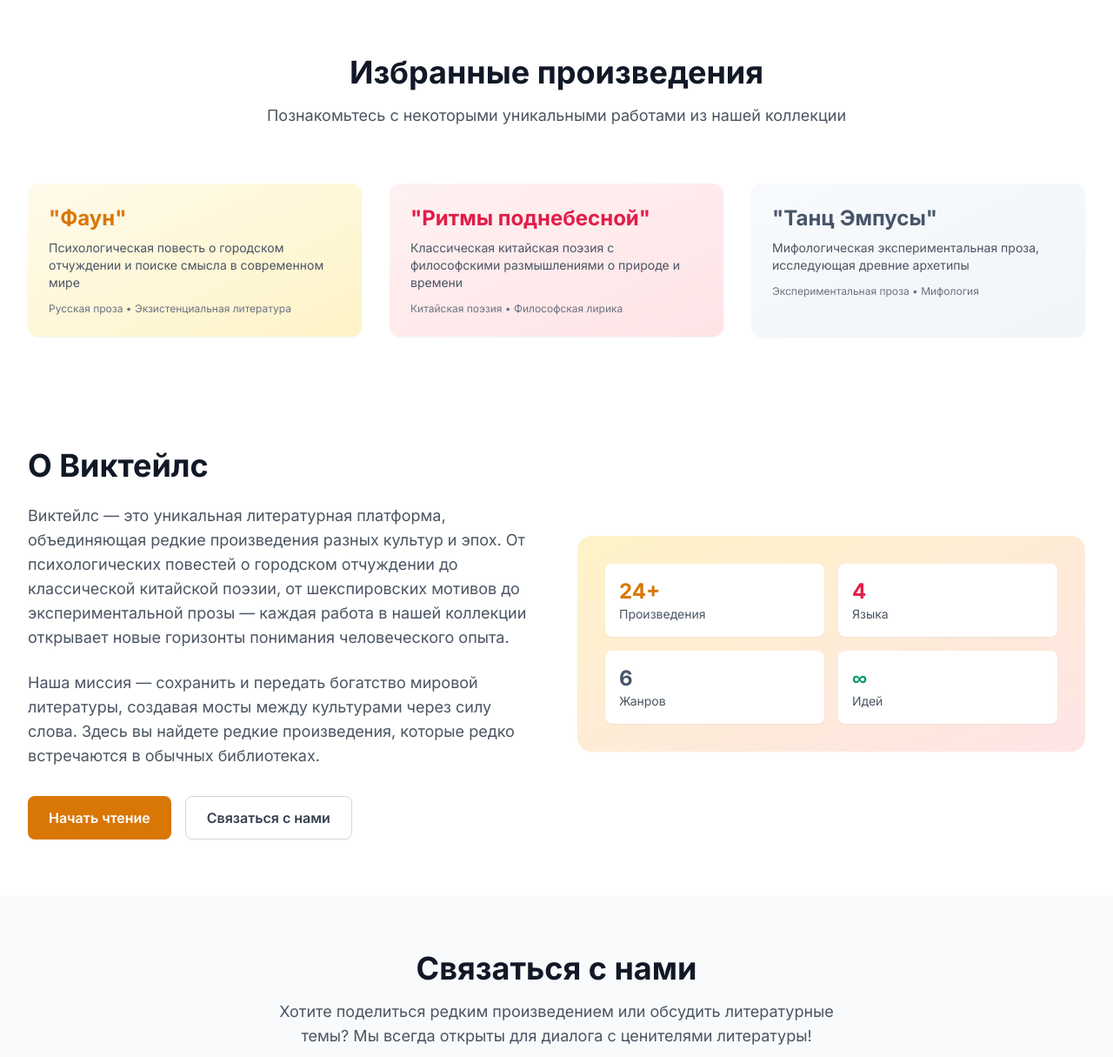
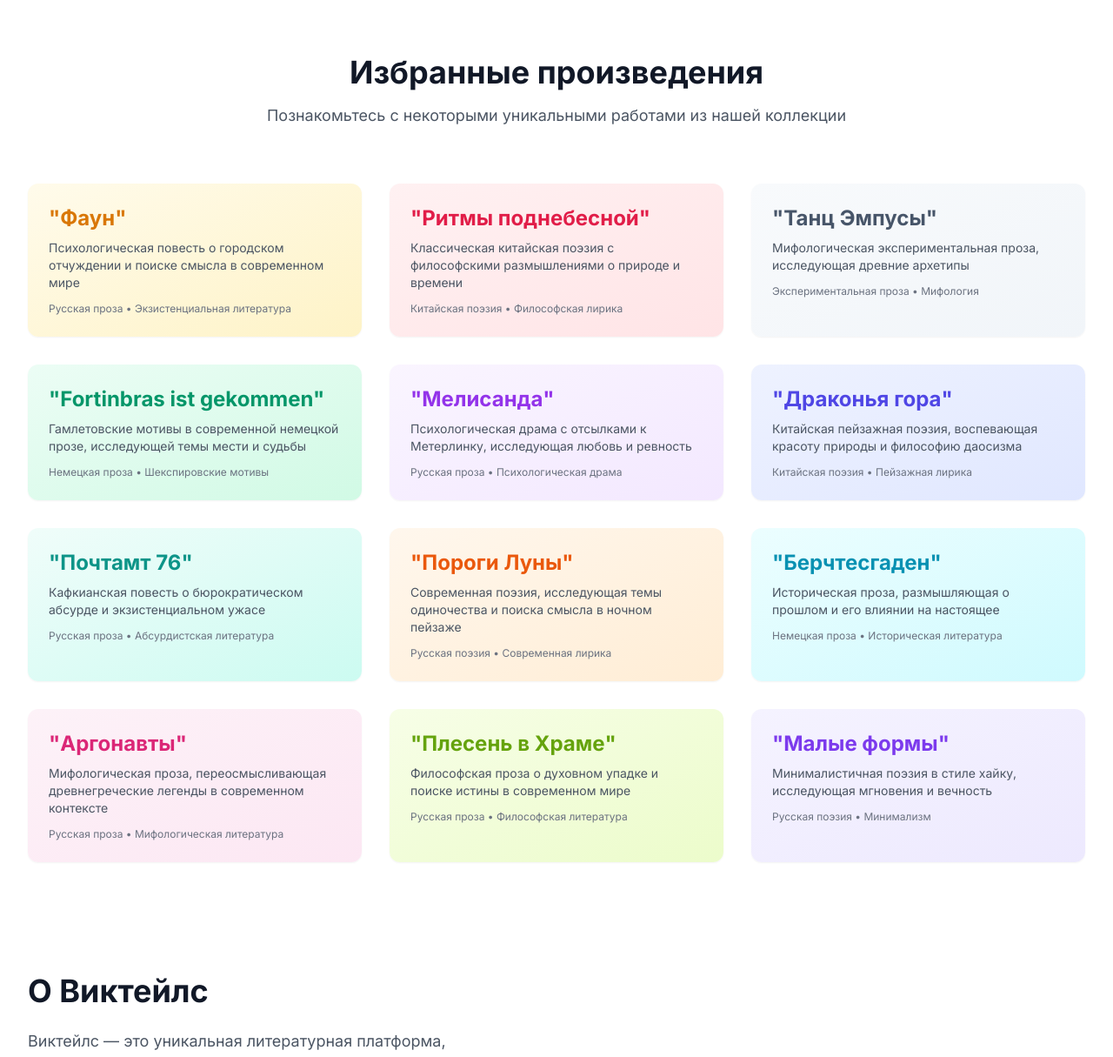
Before and after one commit to InnaTarasyan/wiktales, a Laravel app: page /welcome in a window 1280 px wide. Shown: the part 1100-2315 px from the top of the page at 87% size. Run offline with Laravel 12, Linux system fonts and the light colour scheme; some libraries are stand-ins or nearby versions.

Commit message:
added tales

```diff
--- a/resources/views/welcome.blade.php
+++ b/resources/views/welcome.blade.php
@@ -101,6 +101,7 @@
                 </p>
             </div>
             <div class="grid grid-cols-1 md:grid-cols-3 gap-8">
+                <!-- First Row -->
                 <div class="bg-gradient-to-br from-amber-50 to-amber-100 rounded-xl shadow-sm p-6 hover:shadow-md transition-shadow duration-300">
                     <div class="text-2xl font-bold text-amber-600 mb-2">"Фаун"</div>
                     <p class="text-gray-600 text-sm mb-3">Психологическая повесть о городском отчуждении и поиске смысла в современном мире</p>
@@ -115,6 +116,57 @@
                     <div class="text-2xl font-bold text-slate-600 mb-2">"Танц Эмпусы"</div>
                     <p class="text-gray-600 text-sm mb-3">Мифологическая экспериментальная проза, исследующая древние архетипы</p>
                     <div class="text-xs text-gray-500">Экспериментальная проза • Мифология</div>
+                </div>
+
+                <!-- Second Row -->
+                <div class="bg-gradient-to-br from-emerald-50 to-emerald-100 rounded-xl shadow-sm p-6 hover:shadow-md transition-shadow duration-300">
+                    <div class="text-2xl font-bold text-emerald-600 mb-2">"Fortinbras ist gekommen"</div>
+                    <p class="text-gray-600 text-sm mb-3">Гамлетовские мотивы в современной немецкой прозе, исследующей темы мести и судьбы</p>
+                    <div class="text-xs text-gray-500">Немецкая проза • Шекспировские мотивы</div>
+                </div>
+                <div class="bg-gradient-to-br from-purple-50 to-purple-100 rounded-xl shadow-sm p-6 hover:shadow-md transition-shadow duration-300">
+                    <div class="text-2xl font-bold text-purple-600 mb-2">"Мелисанда"</div>
+                    <p class="text-gray-600 text-sm mb-3">Психологическая драма с отсылками к Метерлинку, исследующая любовь и ревность</p>
+                    <div class="text-xs text-gray-500">Русская проза • Психологическая драма</div>
+                </div>
+                <div class="bg-gradient-to-br from-indigo-50 to-indigo-100 rounded-xl shadow-sm p-6 hover:shadow-md transition-shadow duration-300">
+                    <div class="text-2xl font-bold text-indigo-600 mb-2">"Драконья гора"</div>
+                    <p class="text-gray-600 text-sm mb-3">Китайская пейзажная поэзия, воспевающая красоту природы и философию даосизма</p>
+                    <div class="text-xs text-gray-500">Китайская поэзия • Пейзажная лирика</div>
+                </div>
+
+                <!-- Third Row -->
+                <div class="bg-gradient-to-br from-teal-50 to-teal-100 rounded-xl shadow-sm p-6 hover:shadow-md transition-shadow duration-300">
+                    <div class="text-2xl font-bold text-teal-600 mb-2">"Почтамт 76"</div>
+                    <p class="text-gray-600 text-sm mb-3">Кафкианская повесть о бюрократическом абсурде и экзистенциальном ужасе</p>
+                    <div class="text-xs text-gray-500">Русская проза • Абсурдистская литература</div>
+                </div>
+                <div class="bg-gradient-to-br from-orange-50 to-orange-100 rounded-xl shadow-sm p-6 hover:shadow-md transition-shadow duration-300">
+                    <div class="text-2xl font-bold text-orange-600 mb-2">"Пороги Луны"</div>
+                    <p class="text-gray-600 text-sm mb-3">Современная поэзия, исследующая темы одиночества и поиска смысла в ночном пейзаже</p>
+                    <div class="text-xs text-gray-500">Русская поэзия • Современная лирика</div>
+                </div>
+                <div class="bg-gradient-to-br from-cyan-50 to-cyan-100 rounded-xl shadow-sm p-6 hover:shadow-md transition-shadow duration-300">
+                    <div class="text-2xl font-bold text-cyan-600 mb-2">"Берчтесгаден"</div>
+                    <p class="text-gray-600 text-sm mb-3">Историческая проза, размышляющая о прошлом и его влиянии на настоящее</p>
+                    <div class="text-xs text-gray-500">Немецкая проза • Историческая литература</div>
+                </div>
+
+                <!-- Fourth Row -->
+                <div class="bg-gradient-to-br from-pink-50 to-pink-100 rounded-xl shadow-sm p-6 hover:shadow-md transition-shadow duration-300">
+                    <div class="text-2xl font-bold text-pink-600 mb-2">"Аргонавты"</div>
+                    <p class="text-gray-600 text-sm mb-3">Мифологическая проза, переосмысливающая древнегреческие легенды в современном контексте</p>
+                    <div class="text-xs text-gray-500">Русская проза • Мифологическая литература</div>
+                </div>
+                <div class="bg-gradient-to-br from-lime-50 to-lime-100 rounded-xl shadow-sm p-6 hover:shadow-md transition-shadow duration-300">
+                    <div class="text-2xl font-bold text-lime-600 mb-2">"Плесень в Храме"</div>
+                    <p class="text-gray-600 text-sm mb-3">Философская проза о духовном упадке и поиске истины в современном мире</p>
+                    <div class="text-xs text-gray-500">Русская проза • Философская литература</div>
+                </div>
+                <div class="bg-gradient-to-br from-violet-50 to-violet-100 rounded-xl shadow-sm p-6 hover:shadow-md transition-shadow duration-300">
+                    <div class="text-2xl font-bold text-violet-600 mb-2">"Малые формы"</div>
+                    <p class="text-gray-600 text-sm mb-3">Минималистичная поэзия в стиле хайку, исследующая мгновения и вечность</p>
+                    <div class="text-xs text-gray-500">Русская поэзия • Минимализм</div>
                 </div>
             </div>
         </div>
```
